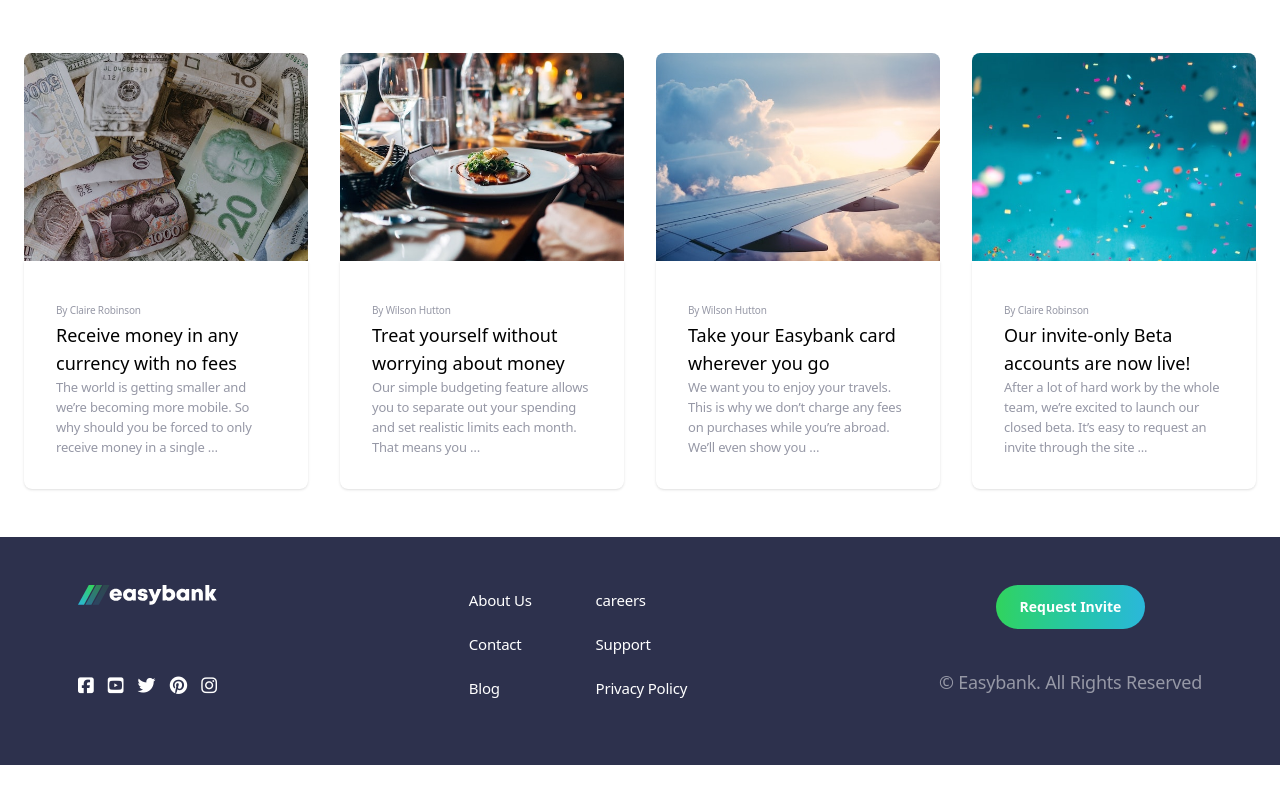
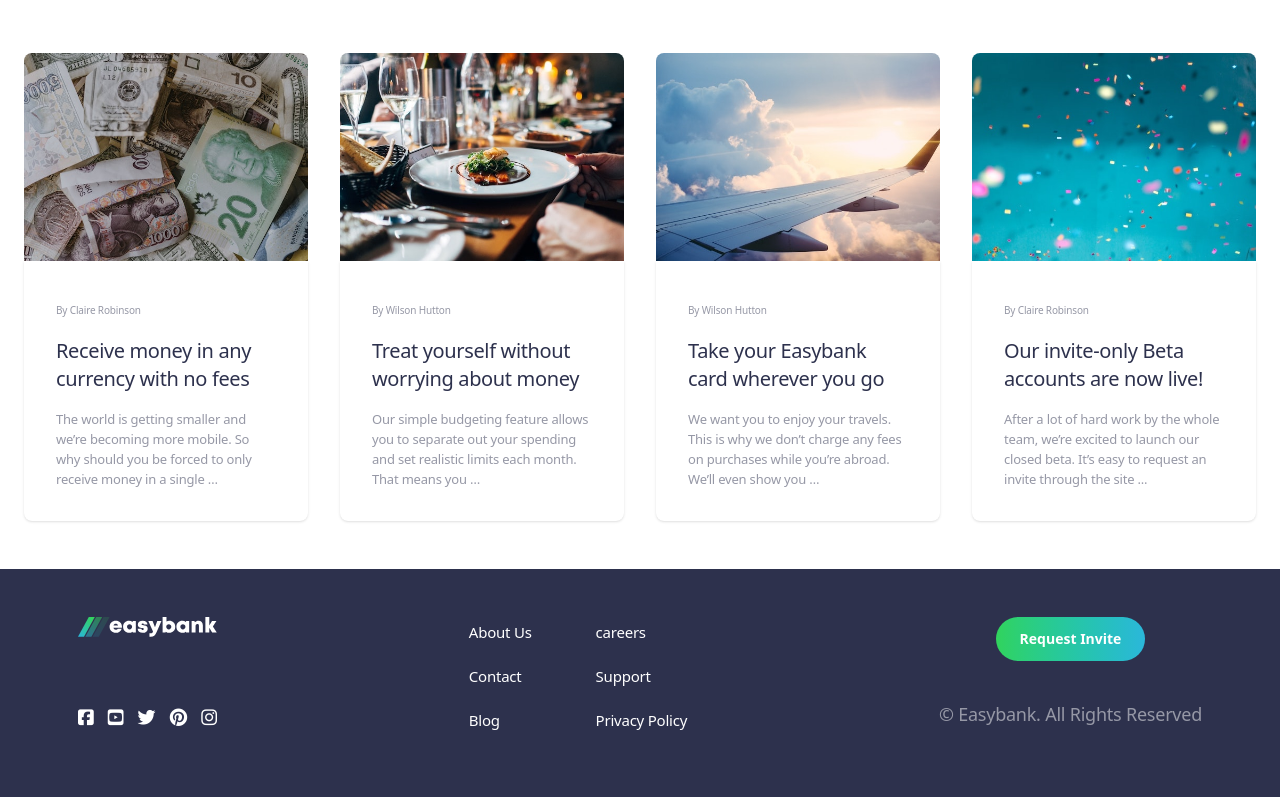
Before and after one commit to Rgit915/easybank-landing-page, a React (Vite) app: page / in a window 1280 px wide. Shown: the part 1361-2158 px from the top of the page. Before the commit the page ends 2126 px from the top, so only its background shows below. Built offline with nearby package versions, Linux system fonts and the light colour scheme.

Commit message:
Improve accessibility and semantic structure

```diff
--- a/src/App.jsx
+++ b/src/App.jsx
@@ -8,7 +8,7 @@ import "./index.css";
 
 const App = () => {
   return (
-    <main role="main">
+    <main>
       <Header />
       <Hero />
       <Easybank />
--- a/src/components/Articles.jsx
+++ b/src/components/Articles.jsx
@@ -59,7 +59,7 @@ const Articles = () => {
             <img src={image} alt={alt} className="w-full" />
             <div>
               <span>By {author}</span>
-              <h4>{title}</h4>
+              <h3>{title}</h3>
               <p>{content}</p>
             </div>
           </article>
```
